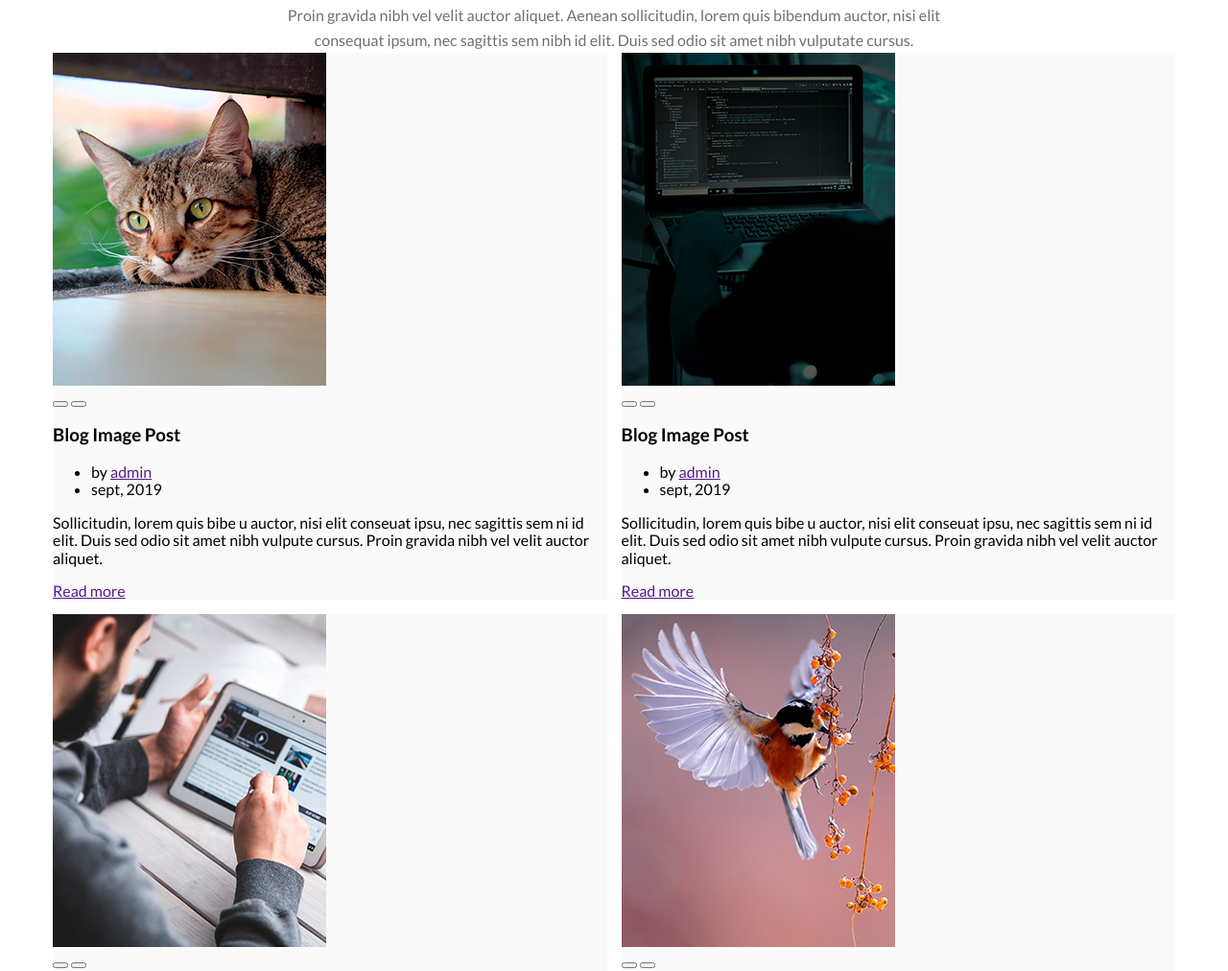
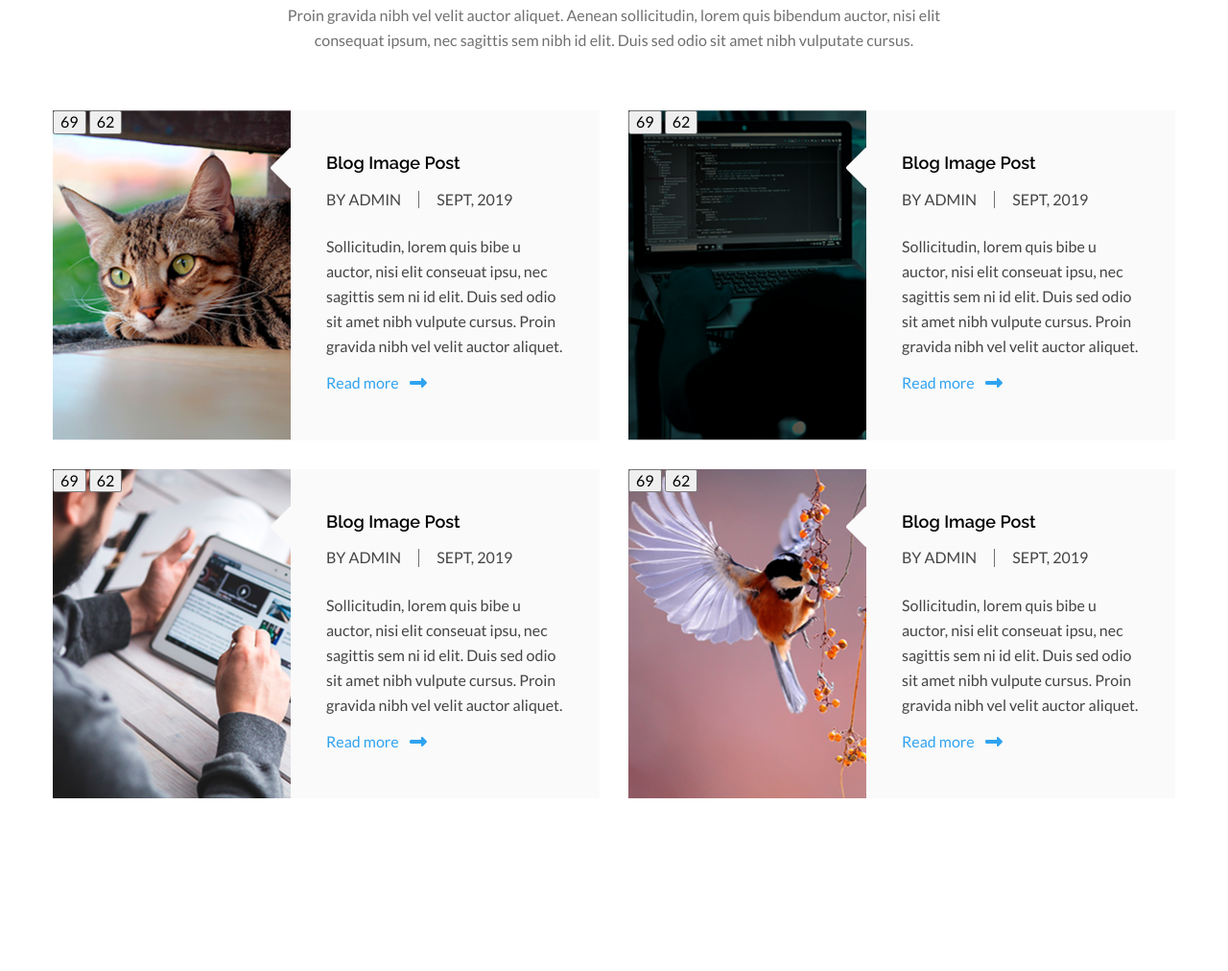
Before and after one commit to fobatom/StepUp, a plain HTML site: page index.html in a window 1280 px wide. Shown: the part 6867-7879 px from the top of the page at 96% size. After the commit the page ends 7699 px from the top, so only its background shows below. Drawn offline with nearby package versions, Linux system fonts and the light colour scheme; files whose address does not match are found by name.

Commit message:
17/2
17/2

```diff
--- a/css/style.css
+++ b/css/style.css
@@ -608,8 +608,97 @@ margin-top: 32px;
 .blog {
     display: grid;
     grid-template: 1fr 1fr / 1fr 1fr;
-    grid-gap: 15px;
+    grid-gap: 30px;
+    margin-top: 60px;
 }
-.blog-item {
+
+.blog-flex {
+    display: flex;
+    justify-content: space-between;
+    align-items: stretch;
+    height: 100%;
+
+}
+.thumb-blog  {
+    position: relative;
+    weight: 285px;
+    flex-basis: 285px;
+    overflow: hidden;
+}
+
+.thumb-blog img {
+    position: absolute;
+    left: 50%;
+    top: 50%;
+    transform: translate(-50%,-50%);
+    object-fit: cover;
+    z-index: -1;
+    width: 285px;
+    height: 100%;
+
+}
+.thumb-blog::after  {
+    content: '';
+    background-image: url(../img/shape.png);
+    width: 21px;
+    height: 42px;
+    display: block;
+    position: absolute;
+    right: 0;
+    top: 39px;
+}
+
+.text-blog {
+    padding: 45px 37px 50px;
     background-color: #fafafa;
+    flex-basis: calc(100% - 285px);
 }
+
+.text-blog h3{
+    font-size: 18px;
+    font-family: 'Raleway', sans-serif;
+    font-weight: 600;
+    margin-top: 0;
+
+}
+.text-blog ul {
+    list-style-type: none;
+    padding-left: 0;
+    text-transform: uppercase;
+    color: #444444;
+    display: flex;
+    justify-content: flex-start;
+    align-items: center;
+    margin-bottom: 27px;
+}
+.text-blog ul>li {
+    padding-right: 18px;
+    margin-right: 18px;
+    border-right: 1px solid #707070;
+
+}
+.text-blog ul>li:last-child {
+    border-right: none;
+    padding-right: 0;
+    margin-right: 0;
+}
+
+.text-blog ul>li>a {
+    color: #444444;
+    text-decoration: none;
+
+}
+
+.text-blog p {
+    color: #444444;
+    line-height: 26px;
+}
+
+.text-blog a {
+    text-decoration: none;
+    color: #30a3f0;
+}
+
+.text-blog a span {
+    margin-right: 10px;
+}
--- a/index.html
+++ b/index.html
@@ -338,12 +338,12 @@
                 </div>
                 <div class="blog">
                     <div class="blog-item">
-                        <div>
+                        <div class="blog-flex">
                             <div class="thumb-blog">
                                 <img src="img/blog1.png" alt="">
                                 <div class="blog-share">
-                                    <button></button>
-                                    <button></button>
+                                    <button>69</button>
+                                    <button>62</button>
                                 </div>
                             </div>
                             <div class="text-blog">
@@ -353,17 +353,17 @@
                                     <li>sept, 2019</li>
                                 </ul>
                                     <p>Sollicitudin, lorem quis bibe u auctor, nisi elit conseuat ipsu, nec sagittis sem ni id elit. Duis sed odio sit amet nibh vulpute cursus. Proin gravida nibh vel velit auctor aliquet.</p>
-                                    <a href="">Read more</a>
+                                    <a href=""><span>Read more</span><i class="fas fa-long-arrow-alt-right"></i></a>
                             </div>
                         </div>
                     </div>
                     <div class="blog-item">
-                        <div>
+                        <div class="blog-flex">
                             <div class="thumb-blog">
                                 <img src="img/blog2.png" alt="">
                                 <div class="blog-share">
-                                    <button></button>
-                                    <button></button>
+                                    <button>69</button>
+                                    <button>62</button>
                                 </div>
                             </div>
                             <div class="text-blog">
@@ -373,17 +373,17 @@
                                     <li>sept, 2019</li>
                                 </ul>
                                     <p>Sollicitudin, lorem quis bibe u auctor, nisi elit conseuat ipsu, nec sagittis sem ni id elit. Duis sed odio sit amet nibh vulpute cursus. Proin gravida nibh vel velit auctor aliquet.</p>
-                                    <a href="">Read more</a>
+                                    <a href=""><span>Read more</span><i class="fas fa-long-arrow-alt-right"></i></a>
                             </div>
                         </div>
                     </div>
                     <div class="blog-item">
-                        <div>
+                        <div class="blog-flex">
                             <div class="thumb-blog">
                                 <img src="img/blog3.png" alt="">
                                 <div class="blog-share">
-                                    <button></button>
-                                    <button></button>
+                                    <button>69</button>
+                                    <button>62</button>
                                 </div>
                             </div>
                             <div class="text-blog">
@@ -393,17 +393,17 @@
                                     <li>sept, 2019</li>
                                 </ul>
                                     <p>Sollicitudin, lorem quis bibe u auctor, nisi elit conseuat ipsu, nec sagittis sem ni id elit. Duis sed odio sit amet nibh vulpute cursus. Proin gravida nibh vel velit auctor aliquet.</p>
-                                    <a href="">Read more</a>
+                                    <a href=""><span>Read more</span><i class="fas fa-long-arrow-alt-right"></i></a>
                             </div>
                         </div>
                     </div>
                     <div class="blog-item">
-                        <div>
+                        <div class="blog-flex">
                             <div class="thumb-blog">
                                 <img src="img/blog4.png" alt="">
                                 <div class="blog-share">
-                                    <button></button>
-                                    <button></button>
+                                    <button>69</button>
+                                    <button>62</button>
                                 </div>
                             </div>
                             <div class="text-blog">
@@ -413,7 +413,7 @@
                                     <li>sept, 2019</li>
                                 </ul>
                                     <p>Sollicitudin, lorem quis bibe u auctor, nisi elit conseuat ipsu, nec sagittis sem ni id elit. Duis sed odio sit amet nibh vulpute cursus. Proin gravida nibh vel velit auctor aliquet.</p>
-                                    <a href="">Read more</a>
+                                    <a href=""><span>Read more</span><i class="fas fa-long-arrow-alt-right"></i></a>
                             </div>
                         </div>
                     </div>
```
